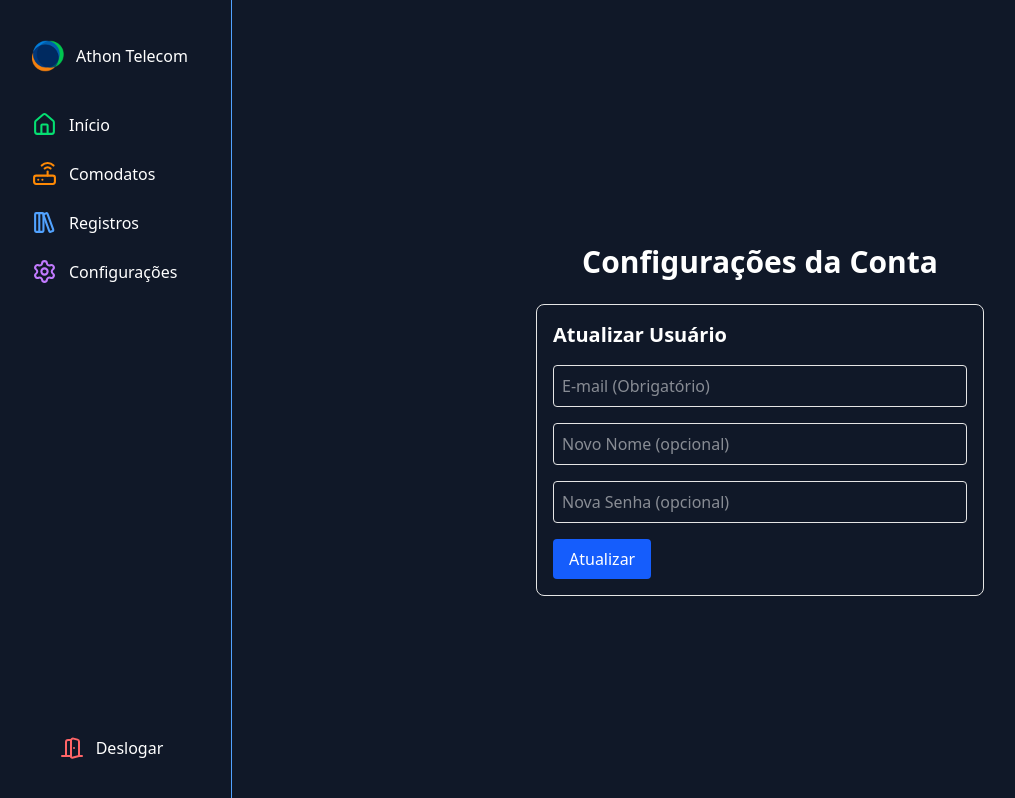
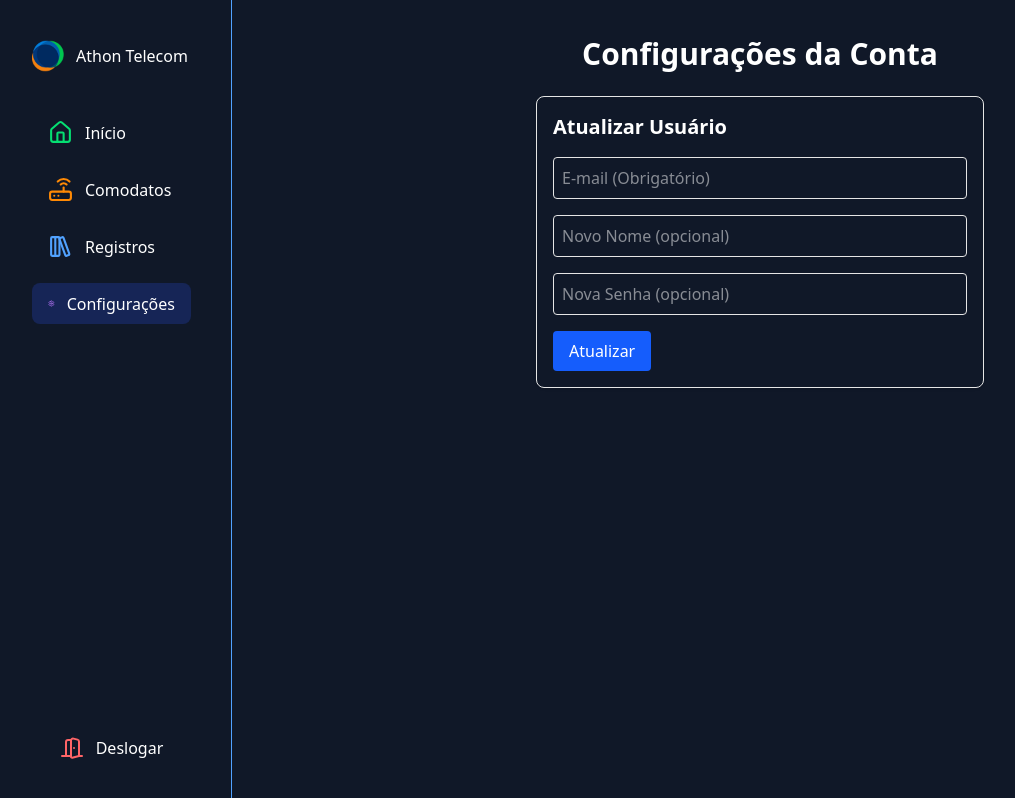
Before and after one commit to Pabloodev/smartstock, a Next.js app: page /home/settings in a window 1280 px wide. Shown: the whole page, without its empty margins (8-1023 px from the left). Built offline with nearby package versions, Linux system fonts and the light colour scheme.

Commit message:
add navbar colors with path name == to link href

```diff
--- a/app/home/comodato/page.jsx
+++ b/app/home/comodato/page.jsx
@@ -86,7 +86,7 @@ export default function Page() {
                   </tr>
                 </thead>
                 <tbody>
-                  <tr className="bg-gray-900 border-b border-gray-700 hover:bg-gray-800">
+                  <tr className="bg-gray-900 border-b border-gray-70">
                     <td className="px-4 py-2">{resultado.id_contrato}</td>
                     <td className="px-4 py-2">{resultado.id_os}</td>
                     <td className="px-4 py-2">{resultado.id_patrimonio}</td>
@@ -134,7 +134,7 @@ export default function Page() {
                 </tr>
               </thead>
               <tbody>
-                <tr className="bg-gray-900 border-b border-gray-700 hover:bg-gray-800">
+                <tr className="bg-gray-900 border-b border-gray-700">
                   <td className="px-4 py-4">--</td>
                   <td className="px-4 py-4">--</td>
                   <td className="px-4 py-4">--</td>
--- a/app/home/page.jsx
+++ b/app/home/page.jsx
@@ -8,7 +8,7 @@ export default function Page() {
       <h1 className="mb-10 text-3xl font-medium">Dashboards <span className="text-blue-400">Gerais</span></h1>
 
       {/* Grid principal com 3 colunas */}
-      <div className="grid grid-cols-1 md:grid-cols-3 gap-2">
+      <div className="grid grid-cols-1 md:grid-cols-3 gap-2 items-center">
 
         {/* Container para os 4 charts, ocupando 2 colunas */}
         <div className="md:col-span-2 grid grid-cols-1 sm:grid-cols-2 gap-2">
--- a/app/home/settings/page.jsx
+++ b/app/home/settings/page.jsx
@@ -2,7 +2,7 @@ import UpdateAccount from '@/app/ui/components/updateAccount'
 
 export default function Page() {
   return (
-    <div className="flex flex-col items-center justify-center min-h-screen p-4">
+    <div className="flex flex-col items-center justify-center p-4">
       <h1 className="text-3xl font-bold mb-6">Configurações da Conta</h1>
       <UpdateAccount />
     </div>
--- a/app/ui/components/sidenav.jsx
+++ b/app/ui/components/sidenav.jsx
@@ -1,14 +1,48 @@
+'use client'
+
 import Link from "next/link";
 import { House, Router, Settings, LibraryBig } from 'lucide-react';
+import clsx from "clsx";
+import Logout from "./Logout";
+import { usePathname } from "next/navigation";
 
-import Logout from "./Logout";
+const navLinks = [
+  {
+    href: "/home",
+    label: "Início",
+    title: "Voltar à tela inicial",
+    icon: <House className="text-green-400" size={25} />,
+    activeColor: "bg-blue-950",
+  },
+  {
+    href: "/home/comodato",
+    label: "Comodatos",
+    title: "Equipamentos em comodato",
+    icon: <Router className="text-orange-400" size={25} />,
+    activeColor: "bg-blue-950",
+  },
+  {
+    href: "/home/records",
+    label: "Registros",
+    title: "Registros",
+    icon: <LibraryBig className="text-blue-400" size={25} />,
+    activeColor: "bg-blue-950",
+  },
+  {
+    href: "/home/settings",
+    label: "Configurações",
+    title: "Configurações",
+    icon: <Settings className="text-purple-400" size={25} />,
+    activeColor: "bg-blue-950",
+  },
+];
 
 export default function Sidenav() {
+  const pathname = usePathname();
+
   return (
     <div className="bg-gray-900 h-screen w-[240px] border-r border-blue-400 text-white p-10 flex flex-col justify-between items-center gap-10">
-
       <div className="w-full">
-
         <div className="flex items-center mb-10">
           <div className="flex items-center gap-3">
             <img src="/athonfav.png" className="w-8" alt="Icon Athon Telecom" />
@@ -16,35 +50,30 @@ export default function Sidenav() {
           </div>
         </div>
 
-        <ul className="flex flex-col gap-6 w-full">
-          <li>
-            <Link href={"/home"} title="Voltar a tela inicial" className="flex items-center gap-3 hover:text-green-400 transition-colors">
-              <House className="text-green-400" size={25} />
-              <span>Início</span>
+        <ul className="flex flex-col gap-4 w-full">
+          {navLinks.map((link) => {
+            const isActive = pathname === link.href;
+
+            return (
+              <li key={link.href}>
+                <Link
+                  href={link.href}
+                  title={link.title}
+                  className={clsx(
+                    "flex items-center gap-3 px-4 py-2 rounded-md transition-colors",
+                    "hover:opacity-80",
+                    isActive && link.activeColor
+                  )}
+                >
+                  {link.icon}
+                  <span>{link.label}</span>
                 </Link>
               </li>
-          <li>
-            <Link href={"/home/comodato"} title="Equipamentos em comodato" className="flex items-center gap-3 hover:text-orange-400 transition-colors">
-              <Router className="text-orange-400" size={25} />
-              <span>Comodatos</span>
-            </Link>
-          </li>
-          <li>
-            <Link href={"/home/records"} title="Registros" className="flex items-center gap-3 hover:text-blue-400 transition-colors">
-              <LibraryBig className="text-blue-400" size={25} />
-              <span>Registros</span>
-            </Link>
-          </li>
-          <li>
-            <Link href={"/home/settings"} title="Configurações" className="flex items-center gap-3 hover:text-purple-400 transition-colors">
-              <Settings className="text-purple-400" size={25} />
-              <span>Configurações</span>
-            </Link>
-          </li>
+            );
+          })}
         </ul>
       </div>
 
-      {/* Logout */}
       <Logout />
     </div>
   );
```
Lines whose indentation alone changed are shown as unchanged.
